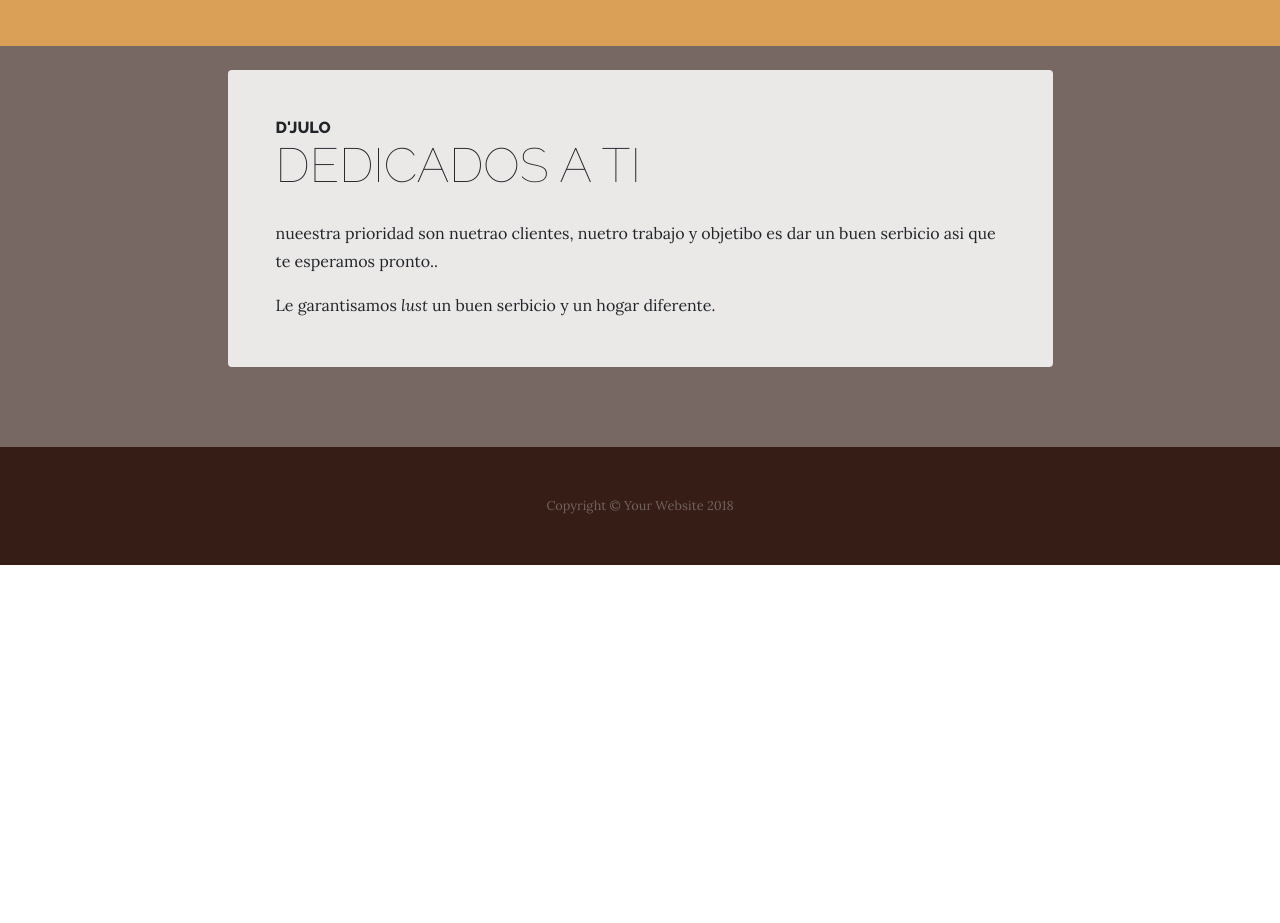
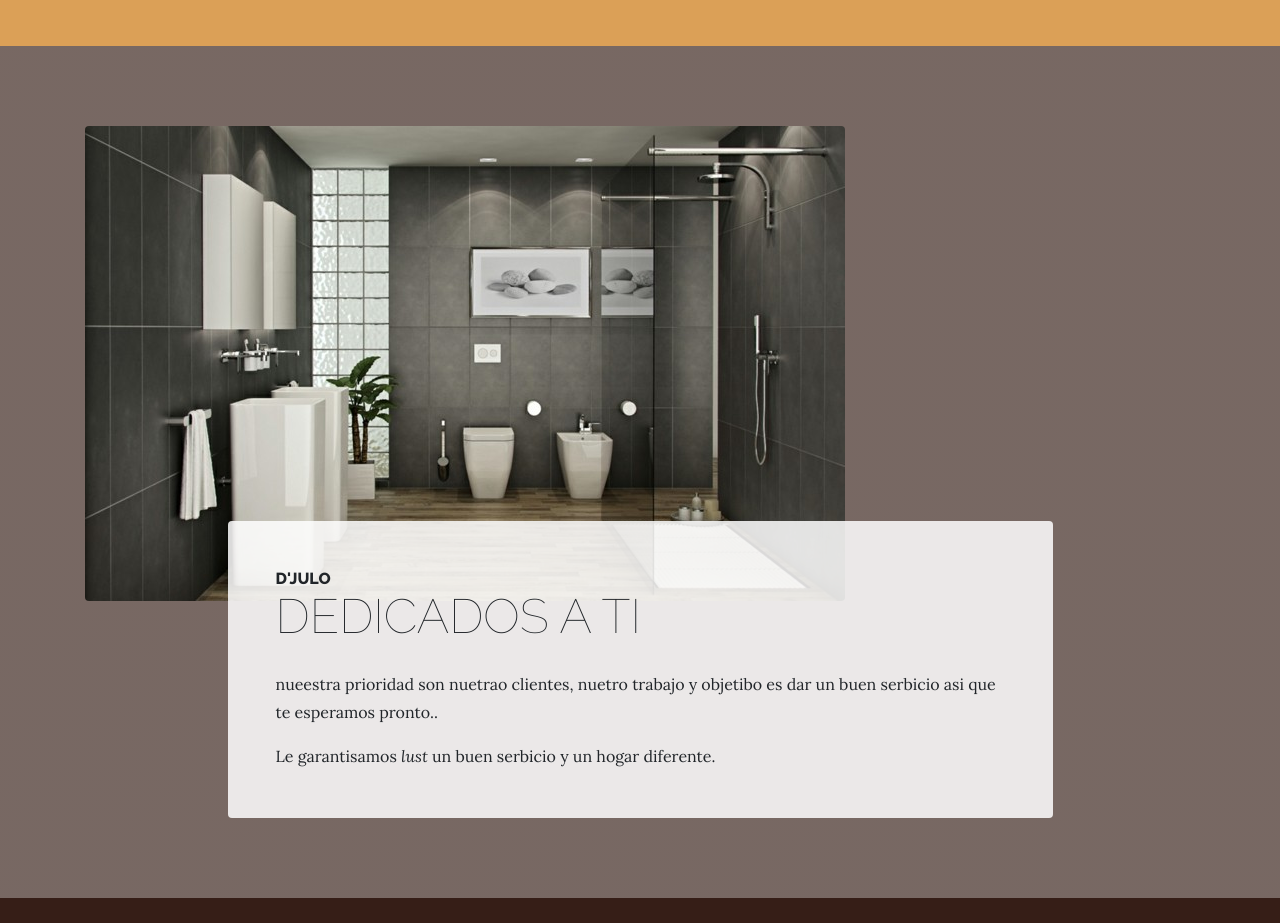
Before and after one commit to yorgenjm/D-lujo-proyecto, a website: page store.html in a window 1280 px wide. Shown: the part 1320-2243 px from the top of the page. Before the commit the page ends 1885 px from the top, so only its background shows below. Drawn offline with Linux system fonts and the light colour scheme.

Commit message:
Update store.html

```diff
--- a/store.html
+++ b/store.html
@@ -118,7 +118,7 @@
 
     <section class="page-section about-heading">
       <div class="container">
-        <img class="img-fluid rounded about-heading-img mb-3 mb-lg-0" src="img/habitacion2.jpg" alt="">
+        <img class="img-fluid rounded about-heading-img mb-3 mb-lg-0" src="img/bano.jpg" alt="">
         <div class="about-heading-content">
           <div class="row">
             <div class="col-xl-9 col-lg-10 mx-auto">
```
